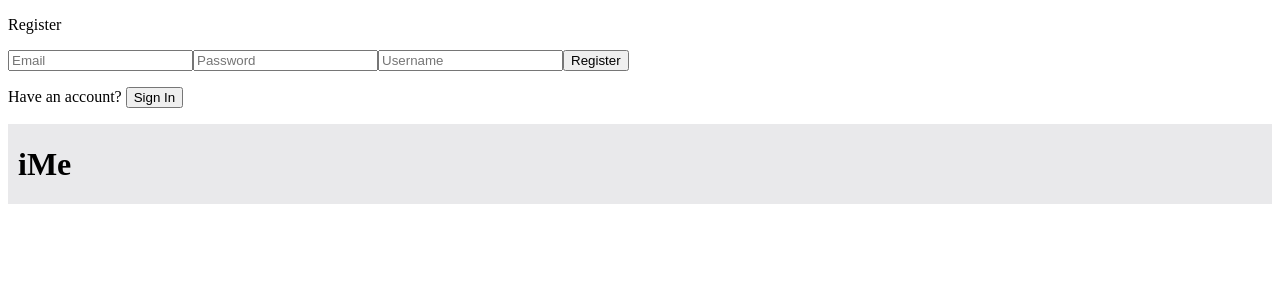
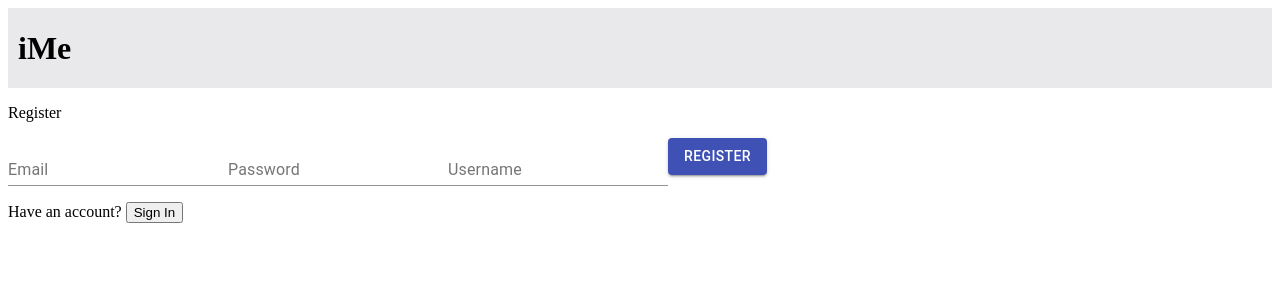
Before and after one commit to RahinF/imeOld, a React (Create React App) app: page /register in a window 1280 px wide. Both pictures are taken after typing "name@example.com", "Sample123" into the empty fields and a click on the button "Register". Shown: the top 300 px of the page. Built offline with nearby package versions, Linux system fonts and the light colour scheme.

Commit message:
styled signIn and Register, rooms show messages sent in that room

```diff
--- a/src/App.js
+++ b/src/App.js
@@ -14,17 +14,17 @@ function App() {
 
   return (
     <Router>
-      {!user &&
-        {
-          "Sign In": <SignIn />,
-          "Register": <Register />,
-        }[accountEntry]
-      }
 
       <S.Header>
         <h1>iMe</h1>
         {user && <SignOut />}
       </S.Header>
+
+      {!user &&
+        {
+          "Sign In": <SignIn />,
+          "Register": <Register />,
+        }[accountEntry]}
 
       <S.AppBody>
         <S.Main>
--- a/src/CreateRoom.js
+++ b/src/CreateRoom.js
@@ -3,12 +3,12 @@ import { database } from "./firebase";
 import firebase from "firebase/app";
 
 function CreateRoom() {
-  const [roomName, setRoomName] = useState("");
+  const [roomId, setRoomId] = useState("");
 
   const createRoom = () => {
     database.collection("rooms").add({
     //   owner: uid,
-      roomName: roomName,
+    roomId: roomId,
       timestamp: firebase.firestore.FieldValue.serverTimestamp(),
     });
   };
@@ -18,7 +18,7 @@ function CreateRoom() {
       <input
         type="text"
         placeholder="Enter Room Name"
-        onChange={(event) => setRoomName(event.target.value)}
+        onChange={(event) => setRoomId(event.target.value)}
       />
       <button onClick={createRoom}>Create room</button>
     </div>
--- a/src/MessageArea.js
+++ b/src/MessageArea.js
@@ -6,13 +6,16 @@ import * as S from "./MessageArea.style";
 import { useStateValue } from "./StateProvider";
 
 function MessageArea() {
-  const [{ user, room }] = useStateValue();
+  const [{ user, roomId }] = useStateValue();
 
   const [messages, setMessages] = useState([]);
 
   // Pull data from database
   useEffect(() => {
+    if (roomId) {
       database
+        .collection("rooms")
+        .doc(roomId)
         .collection("messages")
         .orderBy("timestamp", "asc")
         .onSnapshot((snapshot) => {
@@ -20,9 +23,12 @@ function MessageArea() {
             snapshot.docs.map((doc) => ({ id: doc.id, message: doc.data() }))
           );
         });
-  }, []);
+    }
+  }, [roomId]);
 
   return (
+    <>
+      {roomId && (
         <S.MessageDisplayArea>
           <FlipMove>
             {messages.map(({ id, message }) => (
@@ -30,6 +36,8 @@ function MessageArea() {
             ))}
           </FlipMove>
         </S.MessageDisplayArea>
+      )}
+    </>
   );
 }
 
--- a/src/Register.js
+++ b/src/Register.js
@@ -1,6 +1,7 @@
 import { useState } from "react";
 import firebase from "firebase/app";
 import { useStateValue } from "./StateProvider";
+import { Button, TextField } from "@material-ui/core";
 
 function Register() {
   const [email, setEmail] = useState("");
@@ -43,30 +44,35 @@ function Register() {
     dispatch({
       type: "SWITCH_TO_SIGN_IN",
     });
-  }
+  };
 
   return (
     <form>
       <p>Register</p>
       {errorMessage && <p>{errorMessage}</p>}
-      <input
+      <TextField
         type="email"
-        placeholder="Email"
+        label="Email"
         onChange={(event) => setEmail(event.target.value)}
       />
-      <input
+      <TextField
         type="password"
-        placeholder="Password"
+        label="Password"
         onChange={(event) => setPassword(event.target.value)}
       />
-      <input
+      <TextField
         type="text"
-        placeholder="Username"
+        label="Username"
         onChange={(event) => setUsername(event.target.value)}
       />
-      <button type="submit" onClick={createUserWithEmailAndPassword}>
+      <Button
+        variant="contained"
+        color="primary"
+        type="submit"
+        onClick={createUserWithEmailAndPassword}
+      >
         Register
-      </button>
+      </Button>
       <p>
         Have an account? <button onClick={switchToSignIn}>Sign In</button>
       </p>
--- a/src/RoomList.js
+++ b/src/RoomList.js
@@ -13,7 +13,7 @@ function RoomList() {
 
     dispatch({
       type: "SET_CURRENT_ROOM",
-      roomNumber: id,
+      roomId: id,
     });
 
   }
--- a/src/SignIn.js
+++ b/src/SignIn.js
@@ -1,15 +1,13 @@
 import { useState } from "react";
 import firebase from "firebase/app";
 import { useStateValue } from "./StateProvider";
-
+import { Button, TextField } from "@material-ui/core";
 
 function SignIn() {
   const [email, setEmail] = useState("");
   const [password, setPassword] = useState("");
   const [errorMessage, setErrorMessage] = useState(null);
   const [, dispatch] = useStateValue();
-
-
 
   const signInWithEmailAndPassword = (event) => {
     event.preventDefault();
@@ -37,27 +35,33 @@ function SignIn() {
     dispatch({
       type: "SWITCH_TO_REGISTER",
     });
-  }
+  };
 
   return (
     <form>
       <p>Sign In</p>
       {errorMessage && <p>{errorMessage}</p>}
-      <input
+      <TextField
         type="email"
-        placeholder="Email"
+        label="Email"
         onChange={(event) => setEmail(event.target.value)}
       />
-      <input
+      <TextField
         type="password"
-        placeholder="Password"
+        label="Password"
         onChange={(event) => setPassword(event.target.value)}
       />
-      <button type="submit" onClick={signInWithEmailAndPassword}>
+      <Button
+        variant="contained"
+        color="primary"
+        type="submit"
+        onClick={signInWithEmailAndPassword}
+      >
         Sign In
-      </button>
+      </Button>
       <p>
-        Don't have an account? <button onClick={switchToRegister}>Register</button>
+        Don't have an account?{" "}
+        <button onClick={switchToRegister}>Register</button>
       </p>
     </form>
   );
--- a/src/reducer.js
+++ b/src/reducer.js
@@ -1,6 +1,6 @@
 export const initialState = {
   user: null,
-  room: null,
+  roomId: null,
   accountEntry: "Sign In",
 };
 
@@ -21,7 +21,7 @@ const reducer = (state, action) => {
     case "SET_CURRENT_ROOM":
       return {
         ...state,
-        room: action.roomNumber,
+        roomId: action.roomId,
       };
 
     case "SWITCH_TO_SIGN_IN":
```
Lines whose indentation alone changed are shown as unchanged.
